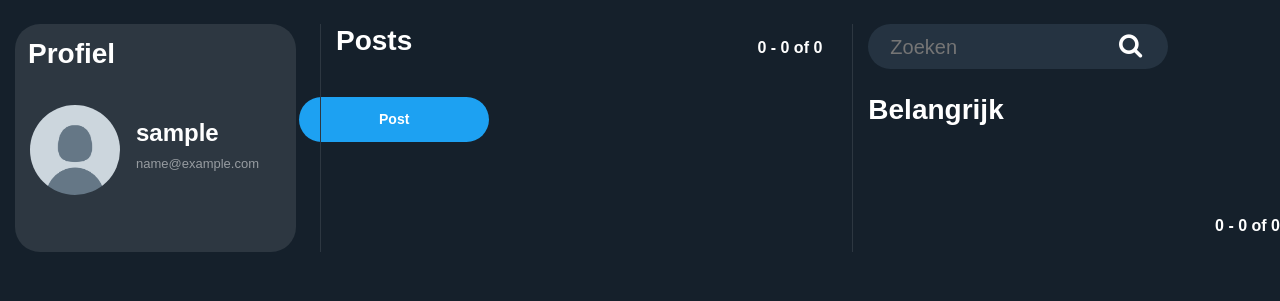
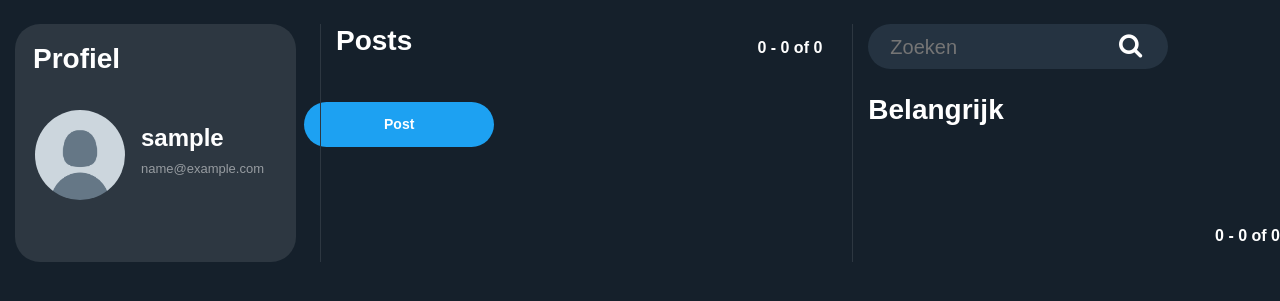
Before and after one commit to RyanB28/ProjectDDjango, a Django app: page / in a window 1280 px wide. Shown: the part 57-358 px from the top of the page. Run offline with Django 3.2, Linux system fonts and the light colour scheme; the visitor is signed in with stand-in values (Sample User, id 1); data that the repository does not hold is empty; some libraries are stand-ins or nearby versions.

Commit message:
Update home.html

```diff
--- a/blog/templates/blog/home.html
+++ b/blog/templates/blog/home.html
@@ -3,13 +3,13 @@
 {% block content %}
 <div class="row">
     <div class="col-12 col-md-3 pr-4 dont-move">
-        <div class="profile-section">
+        <div class="profile-section" style="padding: 10px">
             <h3 class="white-important p-2">
                 Profiel
             </h3>
             <article class="media content-section" style="height: 140px; width: 100%">
                 {%  if user_profile != None %}
-                <div class="mt-2 d-flex full-width align-items-center">
+                <div class="mt-2 d-flex full-width align-items-center" style="margin:10px">
                     <img class="rounded-circle mr-3 img-fluid"
                          style="width: 90px; height: 90px;"
                          src="{{ user_profile.profile.image.url }}">
```
